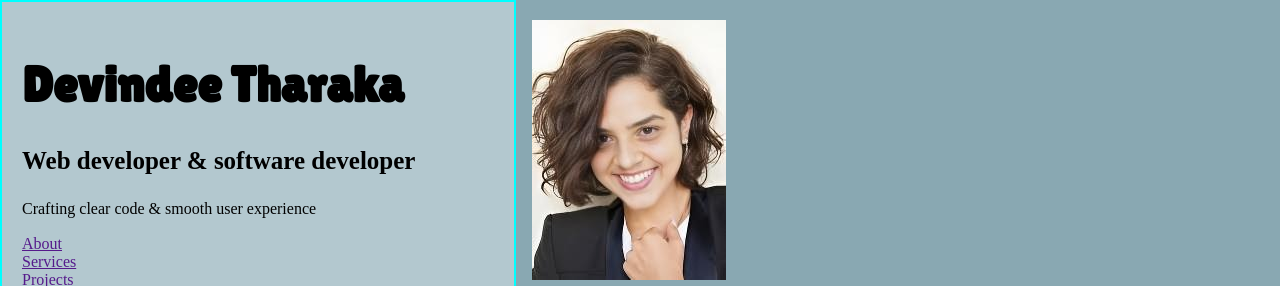
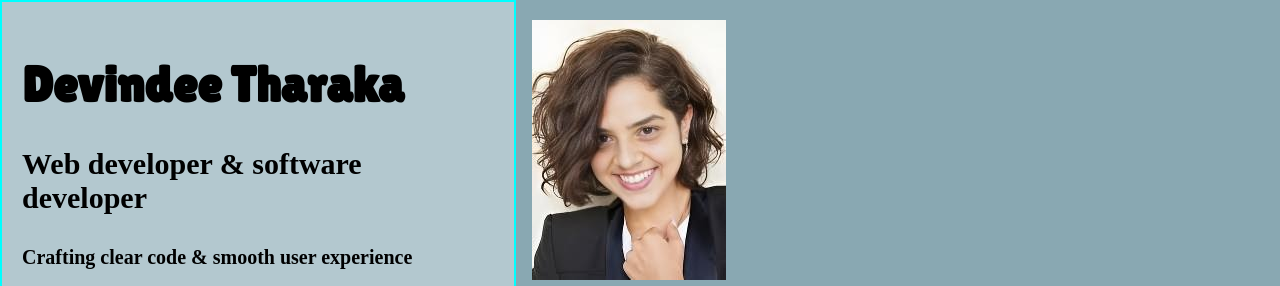
Before and after one commit to Dev-Dolawatta/myUpdateWeb, a plain HTML site: page index.html in a window 1280 px wide. Shown: the top 286 px of the page. Drawn offline with nearby package versions, Linux system fonts and the light colour scheme; a web font is replaced by a local one.

Commit message:
add styles to about para

```diff
--- a/index.html
+++ b/index.html
@@ -21,7 +21,7 @@
         <div class="main_container">
             <h1>Devindee Tharaka</h1>
             <p>Web developer & software developer</p>
-            <p>Crafting clear code & smooth user experience</p>
+            <p id="fancyPara">Crafting clear code & smooth user experience</p>
             <dl>
                 <dt>
                     <div id="about"></div>
--- a/style.css
+++ b/style.css
@@ -33,6 +33,11 @@ body{
 }
 /*fancy para*/
 #homeSection>div>:nth-child(2){
-    font-size: 25px;
+    font-size: 30px;
     font-weight: bolder;
 }
+/*about para*/
+#fancyPara{
+    font-size: 20px;
+    font-weight: bold;
+}
```
